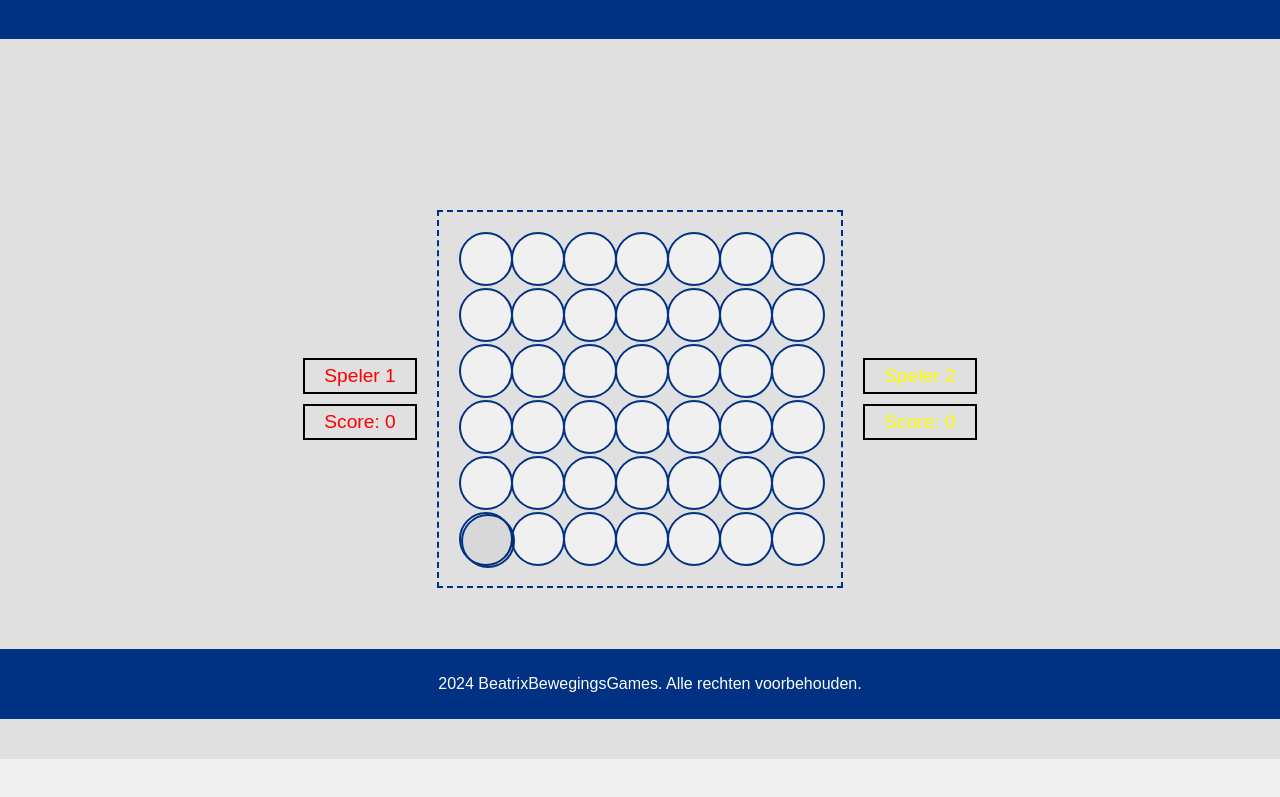
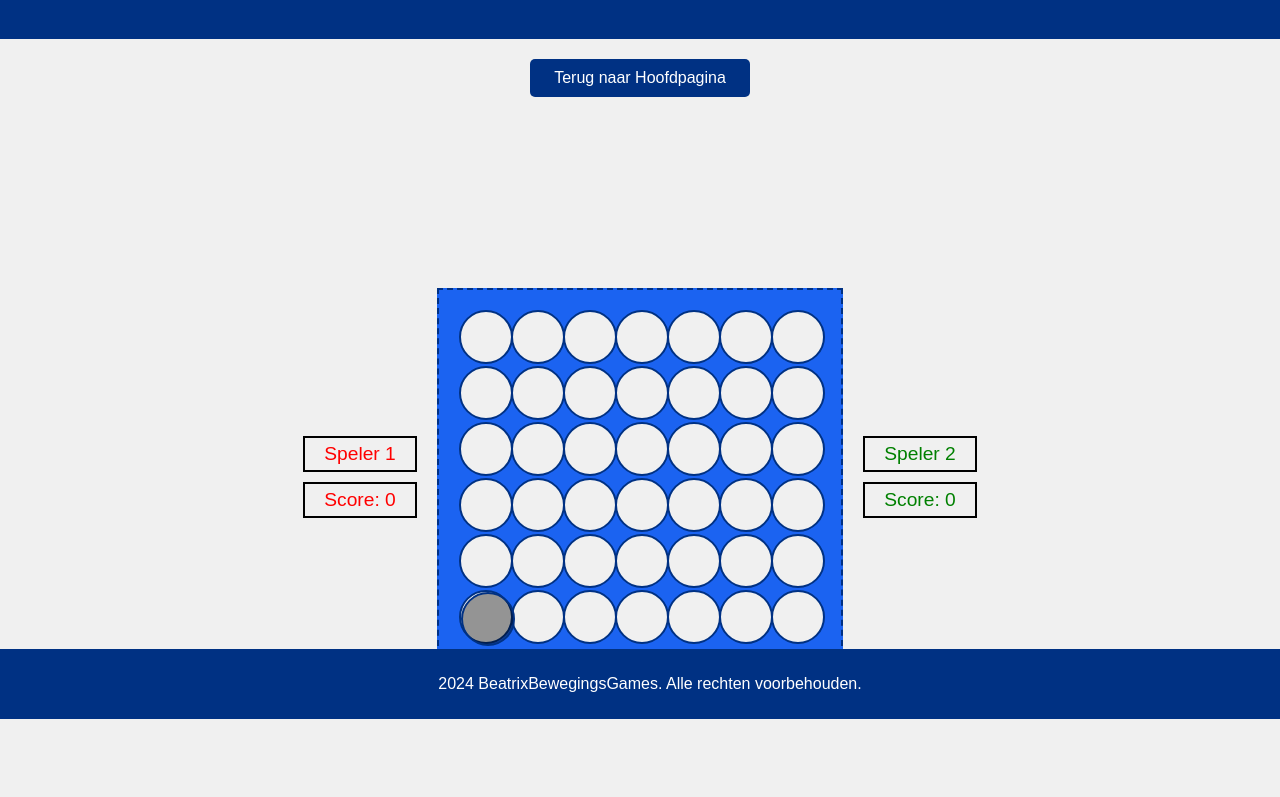
Before and after one commit to Harb0rman/BeatrixBewegingsGames, a website: page public/4opeenrij.html in a window 1280 px wide. Shown: the part 81-878 px from the top of the page. Before the commit the page ends 840 px from the top, so only its background shows below. Drawn offline with Linux system fonts and the light colour scheme.

Commit message:
kleur verandering 4 op een rij

```diff
--- a/public/4opeenrij.css
+++ b/public/4opeenrij.css
@@ -1,9 +1,10 @@
+/* Your existing styles for 4 op een rij */
 .game-container {
     display: flex;
     justify-content: center;
     align-items: center;
     height: calc(100vh - 80px); /* Adjust the height as needed, 80px accounts for header and footer */
-    background-color: #e0e0e0;
+    background-color: #F0F0F0;
 }
 
 .game-board {
@@ -12,7 +13,7 @@
     grid-gap: 2px;
     padding: 20px;
     border: 2px dashed rgb(0, 49, 131);
-    background-color: #e0e0e0;
+    background-color: #1B63F1;
     position: relative;
 }
 
@@ -34,17 +35,16 @@
 }
 
 .player2 {
-    background-color: yellow;
+    background-color: green;
     border: 2px solid rgb(0, 49, 131); /* Keep the border */
 }
 
 .shadow {
-    background-color: rgba(0, 0, 0, 0.1); /* Light gray shadow */
+    background-color: rgba(0, 0, 0, 0.384); /* Light gray shadow */
     border: 2px solid rgb(0, 49, 131); /* Blue border to match the cells */
     z-index: 10; /* Ensure the shadow appears above the cells */
     position: absolute; /* Position absolute for correct placement */
 }
-
 
 /* Player info and scorecards */
 .player-info {
@@ -68,5 +68,23 @@
 }
 
 #player2-info {
-    color: yellow;
+    color: green;
 }
+
+/* Back button style */
+.back-button {
+    display: block;
+    width: 200px;
+    margin: 20px auto;
+    padding: 10px;
+    text-align: center;
+    background-color: rgb(0, 49, 131);
+    color: white;
+    text-decoration: none;
+    border-radius: 5px;
+    font-size: 16px;
+}
+
+.back-button:hover {
+    background-color: rgb(255, 125, 0);
+}
--- a/public/4opeenrij.html
+++ b/public/4opeenrij.html
@@ -11,6 +11,7 @@
     <header>
         <h1>4 op een rij</h1>
     </header>
+    <a href="index.html" class="back-button">Terug naar Hoofdpagina</a>
     <div class="game-container">
         <div id="player1-info" class="player-info">
             <p>Speler 1</p>
```
